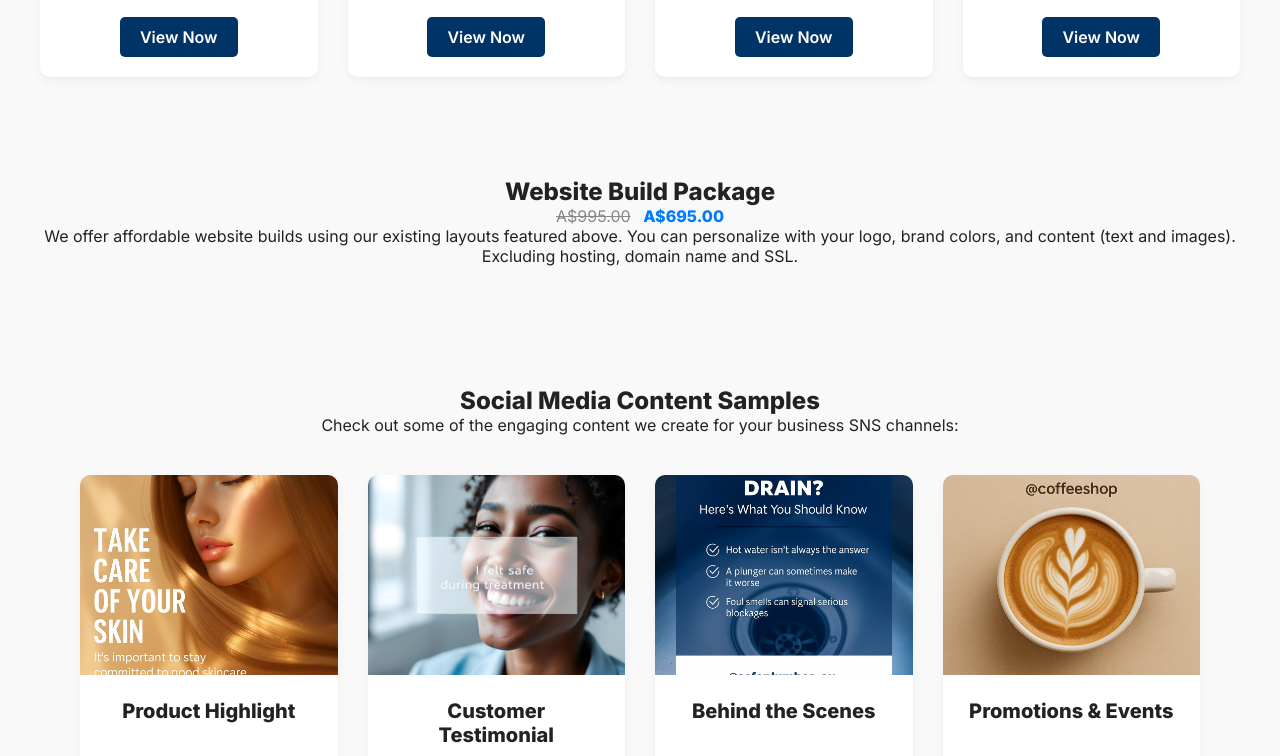
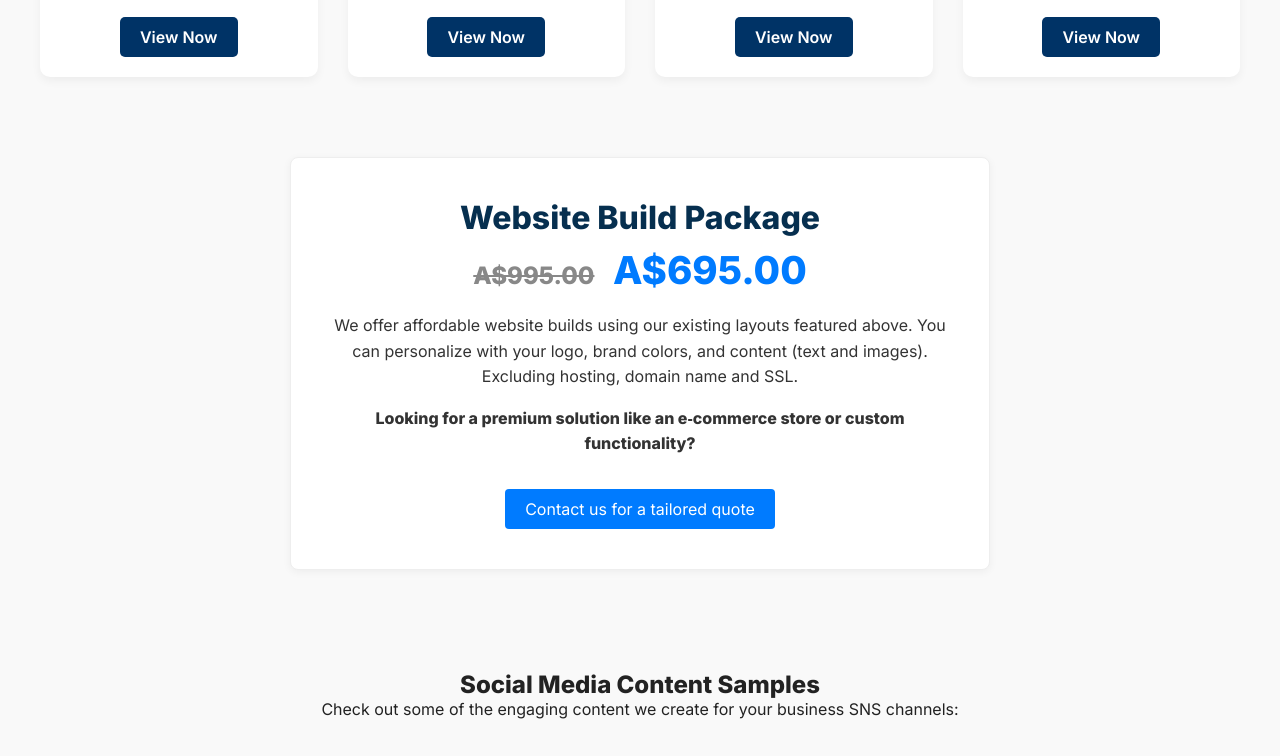
Before and after one commit to MyWay2025/MyMarketingMate, a plain HTML site: page index.html in a window 1280 px wide. Shown: the part 555-1311 px from the top of the page. Drawn offline with Linux system fonts and the light colour scheme.

Commit message:
Update index.html

```diff
--- a/index.html
+++ b/index.html
@@ -219,20 +219,81 @@
   </section>
 
   <!-- Pricing for website builds -->
-  <section id="web-pricing" style="padding: 60px 20px; text-align: center;">
-   <div class="package-card">
+<style>
+  .package-card {
+    max-width: 700px;
+    margin: 40px auto;
+    padding: 40px 30px;
+    background-color: #fff;
+    border: 1px solid #eee;
+    border-radius: 8px;
+    box-shadow: 0 2px 8px rgba(0,0,0,0.05);
+    text-align: center;
+  }
+
+  .package-card h2 {
+    font-size: 2rem;
+    margin-bottom: 10px;
+    font-weight: 700;
+    color: #062f4f;
+  }
+
+  .package-card .price {
+    font-size: 2.4rem;
+    margin-bottom: 20px;
+    font-weight: 700;
+  }
+
+  .package-card .price del {
+    font-size: 1.5rem;
+    color: #888;
+    margin-right: 10px;
+  }
+
+  .package-card .price .discounted {
+    color: #007BFF;
+    font-weight: 700;
+  }
+
+  .package-card p.description {
+    font-size: 1rem;
+    color: #333;
+    line-height: 1.6;
+    margin-bottom: 16px;
+  }
+
+  .package-card a.contact-link {
+    display: inline-block;
+    margin-top: 16px;
+    padding: 10px 20px;
+    background-color: #007BFF;
+    color: #fff;
+    border-radius: 4px;
+    text-decoration: none;
+    transition: background-color .3s ease;
+  }
+
+  .package-card a.contact-link:hover {
+    background-color: #0056b3;
+  }
+</style>
+
+<div class="package-card">
   <h2>Website Build Package</h2>
-  <p class="price">
-    <span style="text-decoration: line-through; color: #888;">A$995.00</span>
-    <span style="font-weight: bold; color: #007BFF; margin-left: 0.5rem;">A$695.00</span>
-  </p>
+  <div class="price">
+    <del>A$995.00</del>
+    <span class="discounted">A$695.00</span>
+  </div>
   <p class="description">
     We offer affordable website builds using our existing layouts featured above.
     You can personalize with your logo, brand colors, and content (text and images).
     Excluding hosting, domain name and SSL.
   </p>
+  <p class="description">
+    <strong>Looking for a premium solution like an e‑commerce store or custom functionality?</strong>
+  </p>
+  <a href="#contact" class="contact-link">Contact us for a tailored quote</a>
 </div>
-  </section>
 
   <!-- SNS samples -->
   <section id="sns" style="padding:60px 40px; text-align:center;">
@@ -365,33 +426,6 @@
     });
   </script>
 
-  <!-- 문의 접수 폼 시작 -->
-<div style="border: 1px solid black; padding: 20px; max-width: 500px; margin: 0 auto; style="padding:40px 40px; text-align:center;">
-  <form action="mailto:mymarketingmate2025@gmail.com" method="post" enctype="text/plain">
-    <h2>Contact Us</h2>
-
-    <label for="businessName">Business Name</label><br>
-    <input type="text" id="businessName" name="Business Name" required style="width:100%; padding:8px; margin-bottom:12px;">
-
-    <label for="contactNumber">Contact Number</label><br>
-    <input type="tel" id="contactNumber" name="Contact Number" required style="width:100%; padding:8px; margin-bottom:12px;">
-
-    <label for="address">Address</label><br>
-    <input type="text" id="address" name="Address" required style="width:100%; padding:8px; margin-bottom:12px;">
-
-    <label for="service">Service Required</label><br>
-    <select id="service" name="Service Required" style="width:100%; padding:8px; margin-bottom:12px;">
-      <option value="Web Design">Web Design</option>
-      <option value="Social Media">Social Media</option>
-      <option value="Both">Both</option>
-    </select>
-
-    <input type="submit" value="Submit" style="background-color:#007BFF; color:white; padding:10px 20px; border:none; cursor:pointer;">
-  </form>
-</div>
-<!-- 문의 접수 폼 끝 -->
-
-
   <section id="contact" class="Emurra Pty Ltd" style="padding:30px 20px; text-align:center;">
   <h2 style="font-size: 12px; color: #003366;"> Copyright © Emurra Pty Ltd All rights reserved.</h2>
 </body>
```
